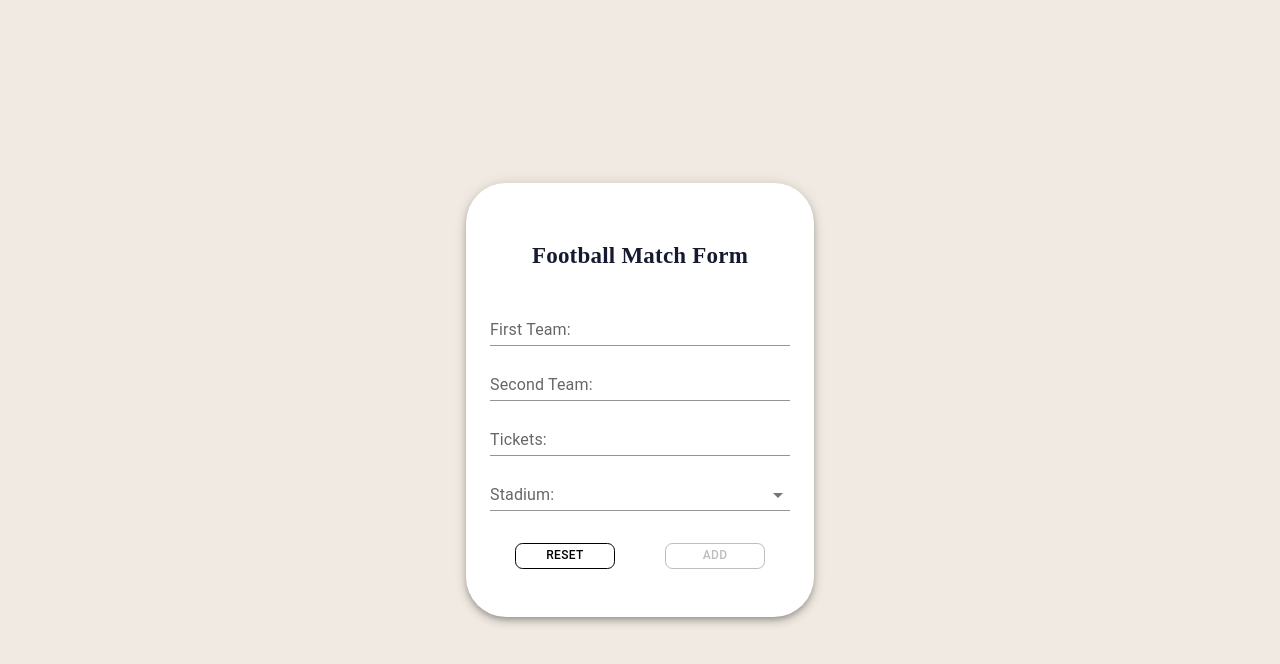
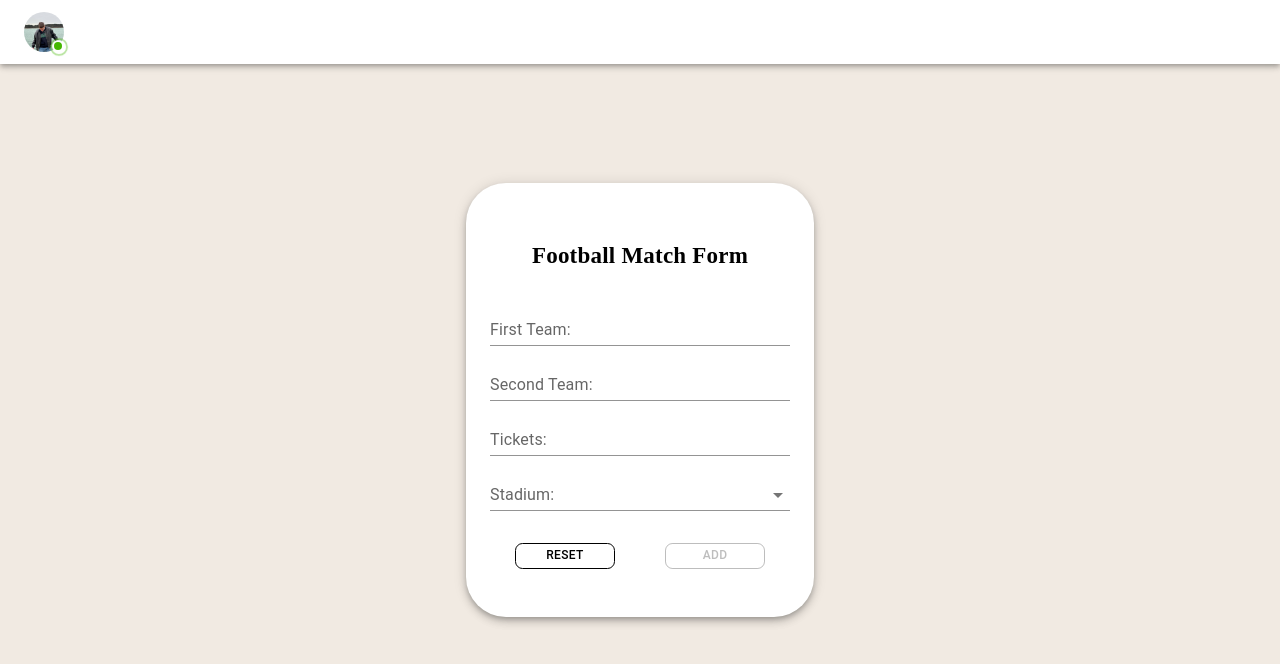
Before and after one commit to proga-react-practice/sigma-bohdan-mylyi, a React (Vite) app: page / in a window 1280 px wide. Shown: the top 664 px of the page. Built offline with nearby package versions, Linux system fonts and the light colour scheme; a web font is replaced by a local one.

Commit message:
add Header component with profile image

```diff
--- a/src/App.css
+++ b/src/App.css
@@ -1,5 +1,4 @@
 #root {
-  max-width: 1280px;
   margin: 0 auto;
   padding: 2rem;
   text-align: center;
--- a/src/App.tsx
+++ b/src/App.tsx
@@ -9,6 +9,7 @@ import {
   ThemeProvider,
   createTheme,
 } from "@mui/material";
+import Header from "./Header";
 
 interface Block {
   id: number;
@@ -35,6 +36,7 @@ const App: React.FC = () => {
     palette: {
       primary: {
         main: "#fff",
+        light: "#333"
       },
       secondary: {
         main: "#000",
@@ -44,6 +46,7 @@ const App: React.FC = () => {
 
   return (
     <ThemeProvider theme={theme}>
+      <Header />
         <Box
           sx={{
             display: "flex",
@@ -60,6 +63,7 @@ const App: React.FC = () => {
               borderRadius: 10,
               backgroundColor: "primary.main",
               boxShadow: 5,
+              color: "secondary.main"
             }}
           >
             <Typography
--- /dev/null
+++ b/src/Header.tsx
@@ -0,0 +1,64 @@
+import { AppBar, Box, Toolbar } from "@mui/material";
+import React from "react";
+import { styled } from '@mui/material/styles';
+import Badge from '@mui/material/Badge';
+import Avatar from '@mui/material/Avatar';
+
+const StyledBadge = styled(Badge)(({ theme }) => ({
+    '& .MuiBadge-badge': {
+      backgroundColor: '#44b700',
+      color: '#44b700',
+      boxShadow: `0 0 0 2px ${theme.palette.background.paper}`,
+      '&::after': {
+        position: 'absolute',
+        top: 0,
+        left: 0,
+        width: '100%',
+        height: '100%',
+        borderRadius: '50%',
+        animation: 'ripple 1.2s infinite ease-in-out',
+        border: '1px solid currentColor',
+        content: '""',
+      },
+    },
+    '@keyframes ripple': {
+      '0%': {
+        transform: 'scale(.8)',
+        opacity: 1,
+      },
+      '100%': {
+        transform: 'scale(2.4)',
+        opacity: 0,
+      },
+    },
+  }));
+
+const Header: React.FC = () => {
+  return (
+    <Box sx={{ flexGrow: 1 }}>
+      <AppBar
+        position="static"
+        sx={{
+          position: "absolute",
+          top: 0,
+          left: 0,
+        }}
+      >
+        <Toolbar>
+          <StyledBadge
+            overlap="circular"
+            anchorOrigin={{ vertical: "bottom", horizontal: "right" }}
+            variant="dot"
+          >
+            <Avatar
+            alt="Bohdan Mylyi"
+            src="./src/images/photo_2024-03-31_18-21-22.jpg"
+            />
+          </StyledBadge>
+        </Toolbar>
+      </AppBar>
+    </Box>
+  );
+};
+
+export default Header;
--- a/src/index.css
+++ b/src/index.css
@@ -20,7 +20,6 @@ body {
   min-width: 320px;
   min-height: 100vh;
   background-color:rgb(241, 234, 226);
-
 }
 
 h1 {
```
Also changed, not shown: src/images/photo_2024-03-31_18-21-22.jpg (added).
